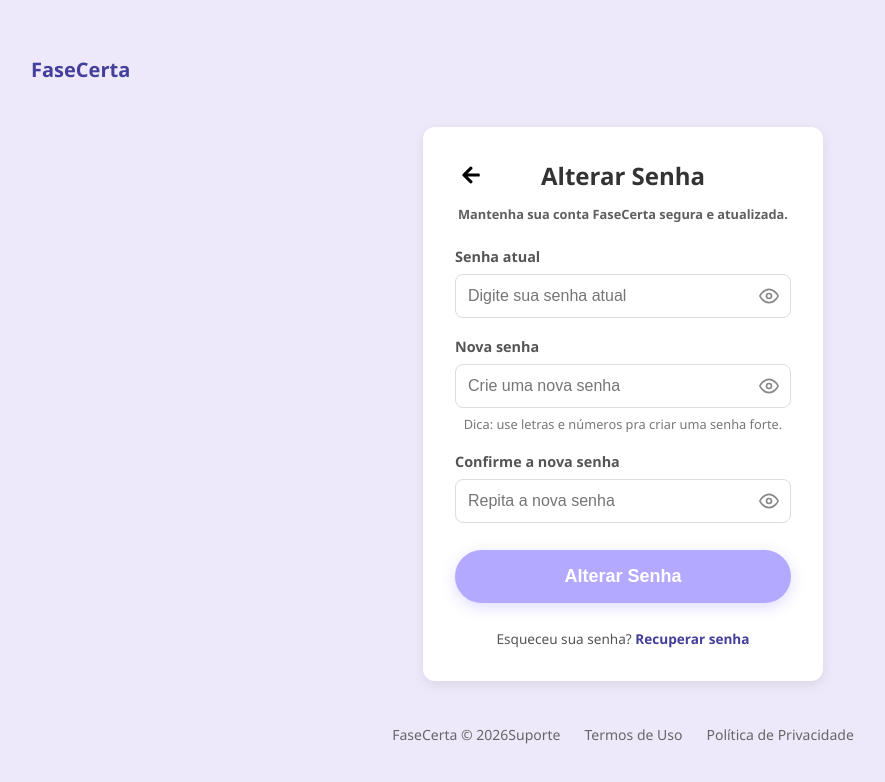
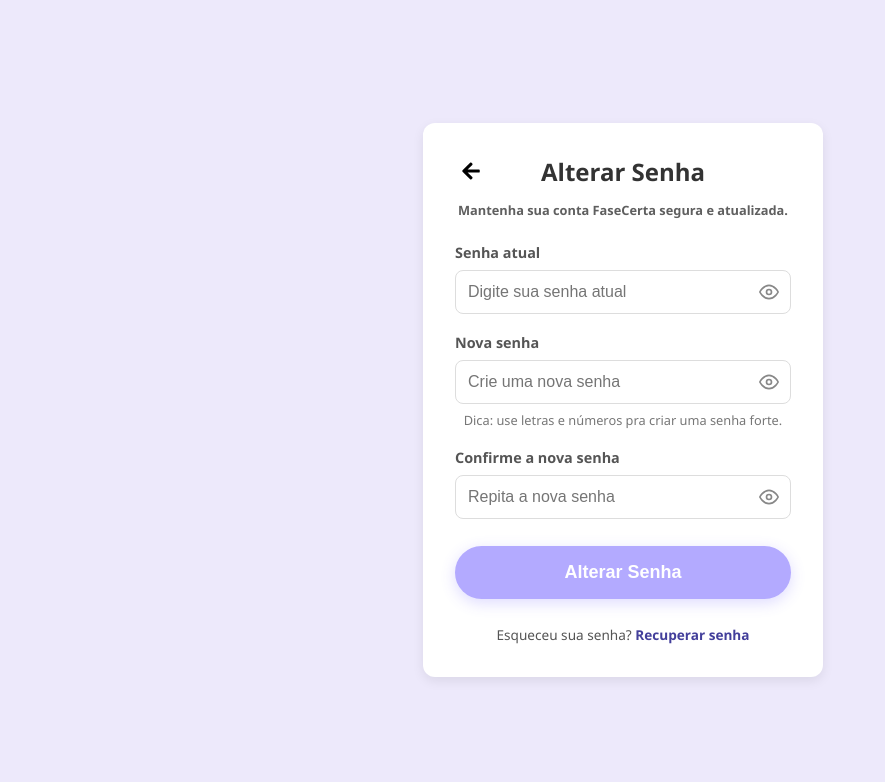
Before and after one commit to CS-PI-2026-FaseCerta/front-end, a React (Create React App) app: page /alterarSenha in a window 1280 px wide. Shown: the top 782 px of the page, without its empty margins (17-902 px from the left). Built offline with nearby package versions, Linux system fonts and the light colour scheme.

Commit message:
refactor-retirando-footer-e-header

```diff
--- a/src/auth/pages/alterarsenha.jsx
+++ b/src/auth/pages/alterarsenha.jsx
@@ -92,12 +92,6 @@ const AlterarSenha = () => {
 
   return (
     <div className="change-password-page">
-      <header className="page-header">
-        <div className="logo">FaseCerta</div>
-        <div className="theme-icon">
-          {/* <FaMoon size={20} /> */}
-        </div>
-      </header>
 
       <main className="change-password-container">
         <section className="change-password-card">
@@ -201,21 +195,13 @@ const AlterarSenha = () => {
           </form>
 
           <div className="card-footer">
-            <a href="/recuperar-senha" className="recovery-link">
+            <a href="#" className="recovery-link">
               Esqueceu sua senha? <strong>Recuperar senha</strong>
             </a>
           </div>
         </section>
       </main>
 
-      <footer className="page-footer">
-        <span className="copyright">FaseCerta © 2026</span>
-        <div className="footer-links">
-          <a href="#">Suporte</a>
-          <a href="#">Termos de Uso</a>
-          <a href="#">Política de Privacidade</a>
-        </div>
-      </footer>
     </div>
   );
 };
```
